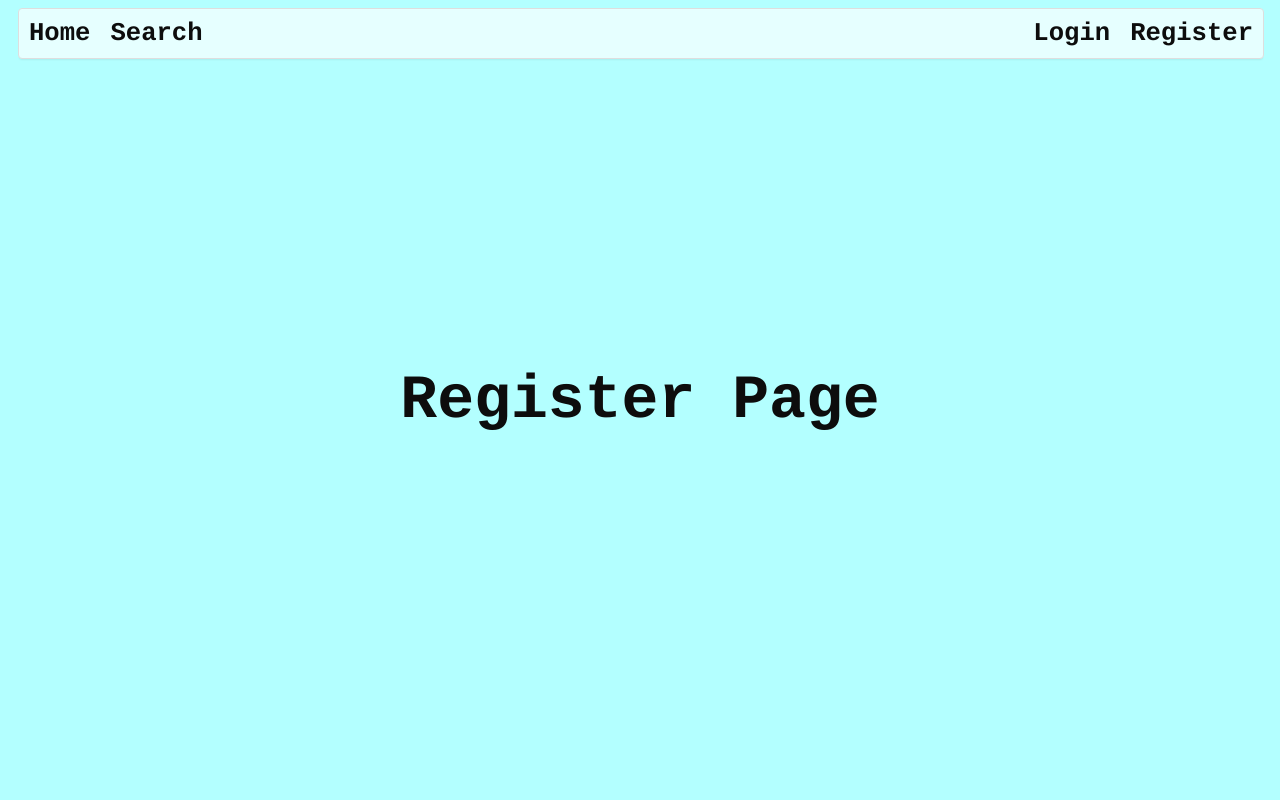
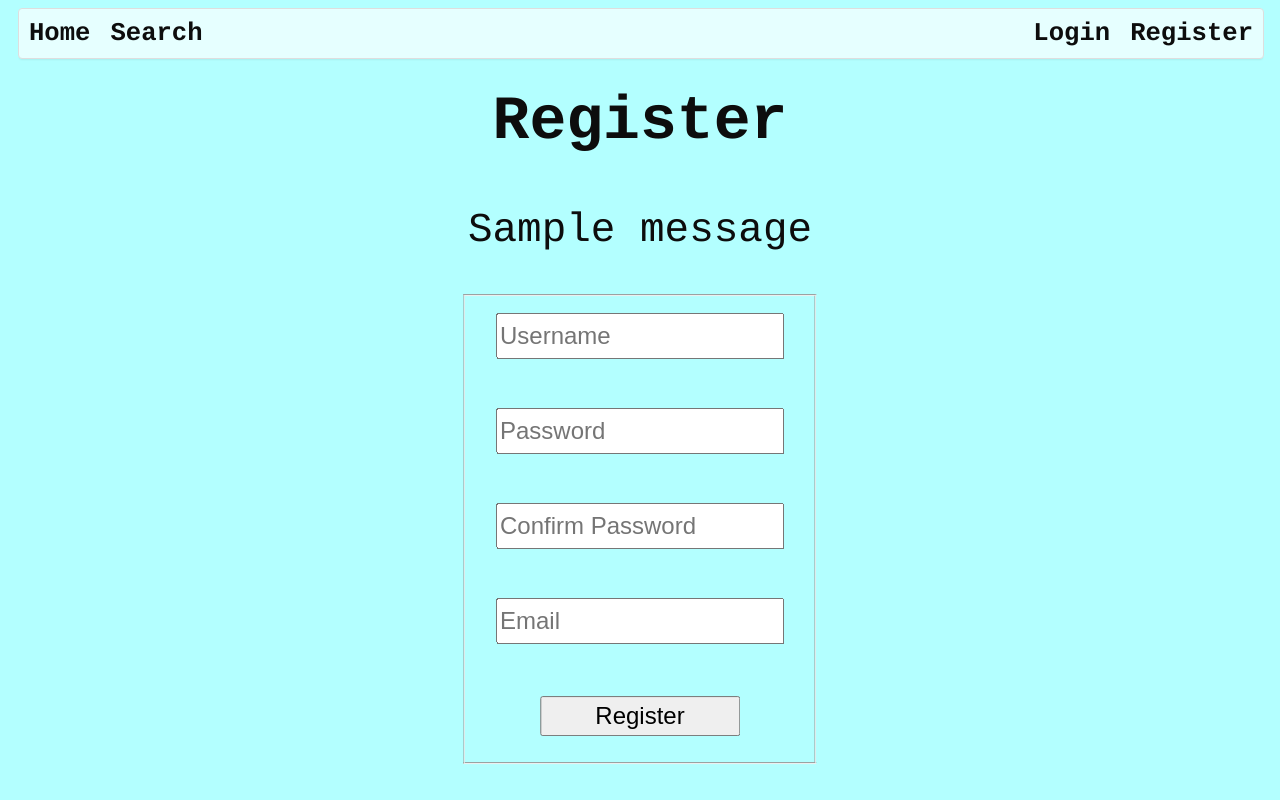
Before and after one commit to EnzoExemplary/CC-A3, a Flask app: page /register in a window 1280 px wide. Run offline with Flask 2, Linux system fonts and the light colour scheme; one stand-in notice (Sample message) is shown.

Commit message:
Added login and register pages (non-functional)

```diff
--- /dev/null
+++ b/static/auth.js
@@ -0,0 +1,14 @@
+var password = document.getElementById("password"), confirm_pass = document.getElementById("confirm_pass");
+
+function confirmPasswordMatch(){
+	if(password.value != null && confirm_pass.value !=null){
+		if(password.value != confirm_pass.value) {
+			confirm_pass.setCustomValidity("Passwords do not match!");
+		} else {
+			confirm_pass.setCustomValidity("");
+		}
+	}
+}
+
+password.onchange = confirmPasswordMatch;
+confirm_pass.onkeyup = confirmPasswordMatch;
--- a/templates/register.html
+++ b/templates/register.html
@@ -1,7 +1,40 @@
 {% extends "base.html" %}
 
 {% block content %}
+
 <div class="midtext">
-	<h2>Register Page</h2>
+	<h2>Register</h2>
+
+	<!--Show flashed messages if any-->
+	{% with messages = get_flashed_messages() %}
+		{% if messages %}
+			<p> {{ messages[0] }} </p>
+		{% endif %}
+	{% endwith %}
+
+	<form action="/register" method="POST">
+		<fieldset>
+			<input type="text" id="username" name="username" placeholder="Username"
+			style="font-size: 18pt; height: 40px; width: 280px" required><br><br>
+
+			<input type="password" id="password" name="password" placeholder="Password"
+			style="font-size: 18pt; height: 40px; width: 280px" required><br><br>
+
+			<input type="password" id="confirm_pass" name="confirm_pass" placeholder="Confirm Password"
+			style="font-size: 18pt; height: 40px; width: 280px" required><br><br>
+
+			<input type="email" id="email" name="email" placeholder="Email"
+			style="font-size: 18pt; height: 40px; width: 280px" required><br><br>
+
+			<div>
+				<input type="submit" value="Register" style="font-size: 18pt; height: 40px; width: 200px">
+			</div>
+		</fieldset>
+	</form>
 </div>
+
+<script type="text/javascript" src="static/auth.js">
+	 info("Authorisation javascript loaded");
+</script>
+
 {% endblock %}
```
Also changed, not shown: templates/login.html (+22 -1 lines).
